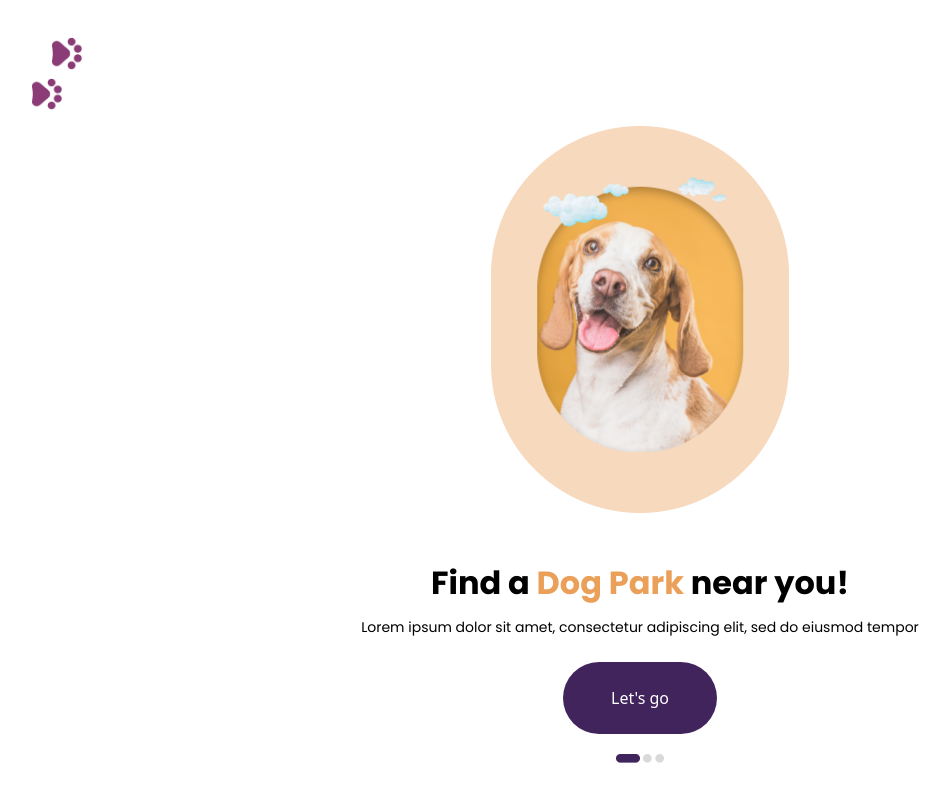
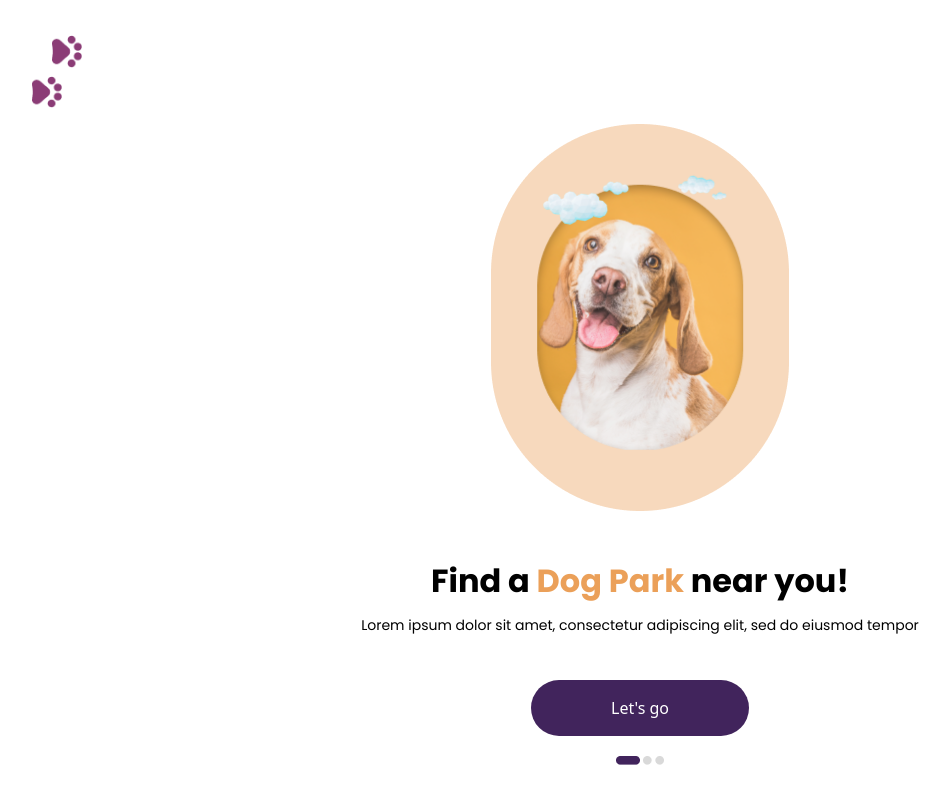
Before and after one commit to etienne1698/dogs_park, a React (Vite) app: page /onboarding in a window 1280 px wide. Shown: the whole page, without its empty margins (0-950 px from the left). Built offline with nearby package versions, Linux system fonts and the light colour scheme.

Commit message:
btn + onboarding

```diff
--- a/src/components/Button.jsx
+++ b/src/components/Button.jsx
@@ -1,12 +1,17 @@
-import React from "react";
+import React from 'react'
 
-export default function Button({ txt, onClick }) {
-	return (
-		<button
-			className="bg-primary text-white px-12 py-6 text-button rounded-full hover:bg-secondary hover:text-primary"
-			onClick={onClick}
-		>
-			{txt}
-		</button>
-	);
+export default function Button({txt, variant="base", className, onClick}) {
+
+  let classBtn = ""
+
+  if (variant == "base"){
+    classBtn = "bg-primary text-white hover:bg-secondary hover:text-primary"
+  } else if (variant == "tertiary") {
+    classBtn = "bg-white text-primary border border-solid border-primary"
+  }
+
+
+  return (
+    <button onClick = {onClick} className= {classBtn + ' px-12 py-4 text-button rounded-full ' + className}>{txt}</button>
+  )
 }
--- a/src/pages/Onboarding.jsx
+++ b/src/pages/Onboarding.jsx
@@ -16,7 +16,8 @@ export default function Onboarding() {
 					Find a <span className="text-secondary">Dog Park</span> near you!
 				</>
 			),
-      description: "Lorem ipsum dolor sit amet, consectetur adipiscing elit, sed do eiusmod tempor",
+			description:
+				"Lorem ipsum dolor sit amet, consectetur adipiscing elit, sed do eiusmod tempor",
 		},
 		{
 			title: "Connect with Dog Lovers",
@@ -34,7 +35,7 @@ export default function Onboarding() {
 		if (currentStep < steps.length - 1) {
 			setCurrentStep(currentStep + 1);
 		} else {
-			console.log("Onboarding terminé");
+			console.log("Finish go to welcome page");
 		}
 	};
 
@@ -59,6 +60,8 @@ export default function Onboarding() {
 			<Button
 				txt={currentStep < steps.length - 2 ? "Let's go" : "Next"}
 				onClick={handleNextBtn}
+				variant="base"
+				className="mx-auto w-[218px] mt-5"
 			/>
 			<div className="mt-5">
 				<img src={Step} alt="step one" />
```
Lines whose indentation alone changed are shown as unchanged.
